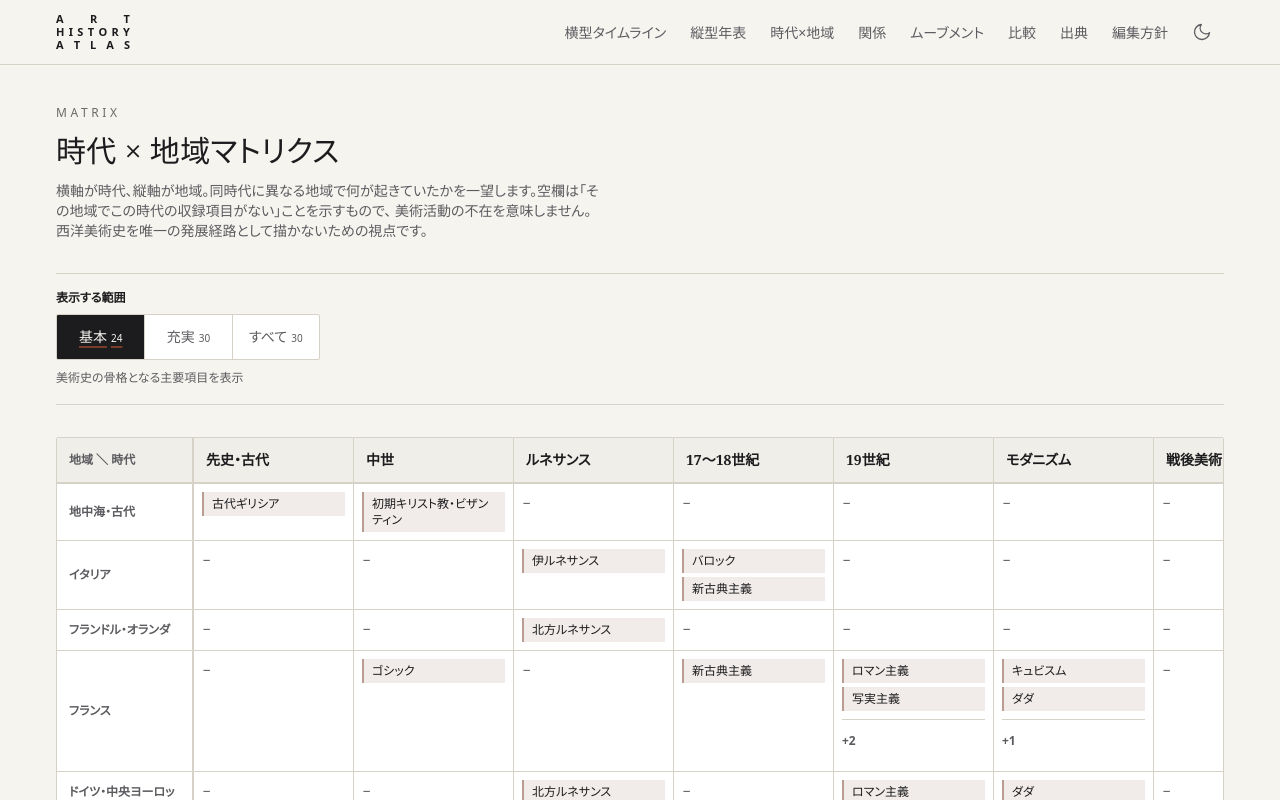
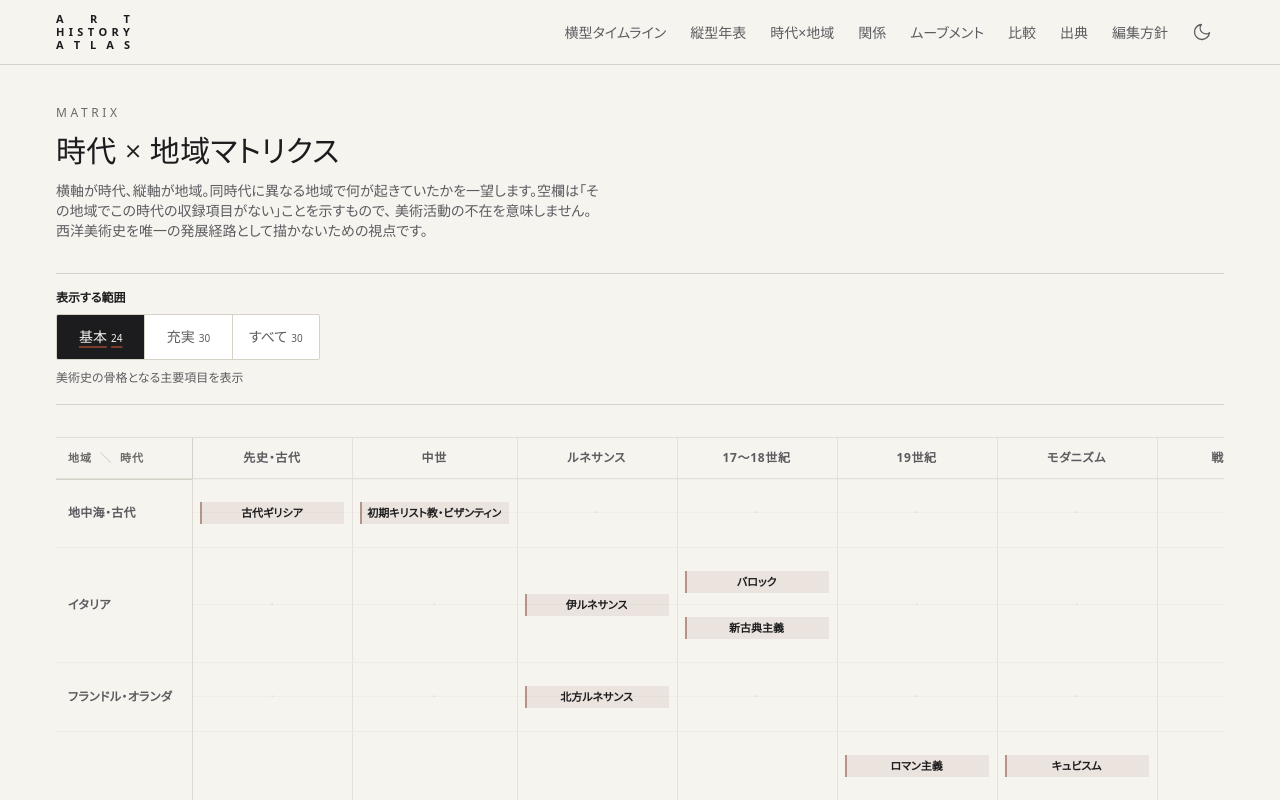
Before and after one commit to taktak2001/art-history-atlas, a Next.js app: page /matrix in a window 1280 px wide. Shown: the top 800 px of the page. Built offline with nearby package versions, Linux system fonts and the light colour scheme.

Commit message:
feat: restyle matrix as exhibition rails

```diff
--- a/src/app/globals.css
+++ b/src/app/globals.css
@@ -360,6 +360,7 @@ h1, h2, h3, h4 {
 
 .matrix-table {
   min-width: 88rem;
+  background: rgb(var(--c-paper));
 }
 
 .matrix-corner,
@@ -369,8 +370,152 @@ h1, h2, h3, h4 {
   max-width: 8.5rem;
 }
 
+.matrix-scroll {
+  border-block: 1px solid rgb(var(--c-line) / 0.62);
+  background: rgb(var(--c-paper));
+}
+
+.matrix-scroll .matrix-corner,
+.matrix-scroll .matrix-era-header,
+.matrix-scroll .matrix-row-header {
+  background: rgb(var(--c-paper));
+}
+
+.matrix-scroll .matrix-corner,
+.matrix-scroll .matrix-era-header {
+  border-bottom: 1px solid rgb(var(--c-line) / 0.58);
+}
+
+.matrix-scroll .matrix-corner {
+  display: table-cell;
+  color: rgb(var(--c-faint));
+  font-size: 0.6875rem;
+  font-weight: 600;
+  letter-spacing: 0.08em;
+  line-height: 1.25;
+  white-space: nowrap;
+}
+
+.matrix-corner__divider {
+  margin-inline: 0.28rem;
+  color: rgb(var(--c-line));
+}
+
+.matrix-scroll .matrix-era-header {
+  box-shadow:
+    inset 1px 0 rgb(var(--c-line) / 0.5),
+    0 1px 0 rgb(var(--c-line) / 0.18);
+  color: rgb(var(--c-muted));
+  font-family: var(--font-sans);
+  font-size: 0.75rem;
+  font-weight: 600;
+  letter-spacing: 0.055em;
+  line-height: 1.35;
+}
+
 .matrix-row-header {
-  background: rgb(var(--c-raised));
+  border-bottom: 1px solid rgb(var(--c-line) / 0.26);
+  background: rgb(var(--c-paper));
+  box-shadow: 1px 0 0 rgb(var(--c-line) / 0.5);
+  color: rgb(var(--c-muted));
+  font-size: 0.75rem;
+  font-weight: 600;
+  letter-spacing: 0.025em;
+  line-height: 1.45;
+}
+
+.matrix-lane-cell {
+  min-height: 4.75rem;
+  border: 0;
+  border-bottom: 1px solid rgb(var(--c-line) / 0.26);
+  padding: 0.75rem 0.5rem;
+  box-shadow: inset 1px 0 rgb(var(--c-line) / 0.5);
+  background:
+    linear-gradient(
+      to bottom,
+      transparent calc(50% - 0.5px),
+      rgb(var(--c-line) / 0.18) calc(50% - 0.5px),
+      rgb(var(--c-line) / 0.18) calc(50% + 0.5px),
+      transparent calc(50% + 0.5px)
+    ),
+    rgb(var(--c-paper));
+}
+
+.matrix-ribbon-list {
+  display: grid;
+  gap: 0.125rem;
+}
+
+.matrix-ribbon-link {
+  position: relative;
+  display: flex;
+  min-height: 2.75rem;
+  align-items: center;
+  justify-content: center;
+  overflow: hidden;
+  padding-inline: 0.45rem;
+  color: rgb(var(--c-ink));
+  font-size: 0.6875rem;
+  font-weight: 600;
+  line-height: 1.2;
+  text-align: center;
+  text-decoration: none;
+}
+
+.matrix-ribbon-link::before {
+  position: absolute;
+  inset-inline: 0;
+  top: 50%;
+  height: 1.375rem;
+  border-inline-start: 2px solid rgb(var(--c-accent) / 0.48);
+  background: rgb(var(--c-accent) / 0.09);
+  content: '';
+  transform: translateY(-50%);
+  transition:
+    background-color 140ms ease,
+    border-color 140ms ease;
+}
+
+.matrix-ribbon-link:hover::before,
+.matrix-ribbon-link:focus-visible::before {
+  border-inline-start-color: rgb(var(--c-accent) / 0.8);
+  background: rgb(var(--c-accent) / 0.16);
+}
+
+.matrix-ribbon-label {
+  position: relative;
+  z-index: 1;
+  overflow: hidden;
+  max-width: 100%;
+  white-space: nowrap;
+  text-overflow: ellipsis;
+}
+
+.matrix-empty {
+  display: block;
+  color: rgb(var(--c-line) / 0.82);
+  font-size: 0.75rem;
+  line-height: 2.75rem;
+  text-align: center;
+}
+
+.matrix-cell-toggle {
+  display: flex;
+  min-height: 2.75rem;
+  width: 100%;
+  align-items: center;
+  justify-content: center;
+  color: rgb(var(--c-muted));
+  font-size: 0.6875rem;
+  font-weight: 600;
+}
+
+.matrix-cell-toggle:hover,
+.matrix-cell-toggle:focus-visible {
+  color: rgb(var(--c-ink));
+  text-decoration: underline;
+  text-decoration-color: rgb(var(--c-accent));
+  text-underline-offset: 0.2em;
 }
 
 .compare-controls {
@@ -555,6 +700,20 @@ h1, h2, h3, h4 {
 
   .matrix-table .data-table-column-header {
     min-width: 8.75rem;
+  }
+
+  .matrix-scroll .matrix-era-header {
+    font-size: 0.6875rem;
+    letter-spacing: 0.035em;
+  }
+
+  .matrix-row-header {
+    font-size: 0.6875rem;
+  }
+
+  .matrix-lane-cell {
+    min-height: 4.25rem;
+    padding-block: 0.625rem;
   }
 
   .compare-corner,
--- a/src/components/MatrixView.tsx
+++ b/src/components/MatrixView.tsx
@@ -51,7 +51,7 @@ export function MatrixView({
       />
 
       <div
-        className="data-table-scroll mt-8 rounded-sm border hairline"
+        className="data-table-scroll matrix-scroll mt-8"
         data-matrix-lod={lod}
         role="region"
         aria-label="地域と時代のマトリクス表"
@@ -65,16 +65,18 @@ export function MatrixView({
             <tr>
               <th
                 scope="col"
-                className="data-table-corner matrix-corner border-b border-r hairline p-3 text-left text-xs text-muted"
+                className="data-table-corner matrix-corner p-3 text-left"
                 data-sticky-cell="corner"
               >
-                地域 ＼ 時代
+                <span className="matrix-corner__region">地域</span>
+                <span aria-hidden="true" className="matrix-corner__divider"> ＼ </span>
+                <span className="matrix-corner__era">時代</span>
               </th>
               {ERA_ORDER.map((era) => (
                 <th
                   key={era}
                   scope="col"
-                  className="data-table-column-header min-w-[160px] border-b border-l hairline p-3 text-left font-serif text-sm"
+                  className="data-table-column-header matrix-era-header min-w-[160px] p-3 text-center"
                   data-sticky-cell="column"
                 >
                   {ERA_LABELS[era]}
@@ -87,7 +89,7 @@ export function MatrixView({
               <tr key={region}>
                 <th
                   scope="row"
-                  className="data-table-row-header matrix-row-header border-r border-t hairline p-3 text-left text-xs text-muted"
+                  className="data-table-row-header matrix-row-header p-3 text-left"
                   data-sticky-cell="row"
                 >
                   {REGION_LABELS[region]}
@@ -111,21 +113,29 @@ export function MatrixView({
                   return (
                     <td
                       key={era}
-                      className="border-l border-t hairline align-top p-2"
+                      className="matrix-lane-cell align-middle"
                       data-matrix-cell={key}
                     >
                       {cell.length === 0 ? (
-                        <span aria-hidden="true" className="text-faint">−</span>
+                        <span aria-hidden="true" className="matrix-empty">·</span>
                       ) : (
                         <>
-                          <ul className="space-y-1">
+                          <ul className="matrix-ribbon-list">
                             {shown.map((movement) => (
                               <li key={movement.id}>
                                 <Link
                                   href={`/movements/${movement.id}/`}
-                                  className="block border-l-2 border-accent/45 bg-accent/10 px-2 py-1 text-xs text-ink hover:bg-accent/20"
+                                  className="matrix-ribbon-link"
+                                  aria-label={
+                                    movement.shortLabel
+                                      ? `${movement.shortLabel}（正式名称：${movement.nameJa}）`
+                                      : movement.nameJa
+                                  }
+                                  title={movement.nameJa}
                                 >
-                                  {movement.shortLabel ?? movement.nameJa}
+                                  <span className="matrix-ribbon-label">
+                                    {movement.shortLabel ?? movement.nameJa}
+                                  </span>
                                 </Link>
                               </li>
                             ))}
@@ -135,9 +145,9 @@ export function MatrixView({
                               type="button"
                               onClick={() => toggleCell(key)}
                               aria-expanded={expanded}
-                              className="mt-2 min-h-11 w-full border-t hairline text-left text-xs font-bold text-muted hover:text-ink"
+                              className="matrix-cell-toggle"
                             >
-                              {expanded ? '折りたたむ' : `+${hiddenCount}`}
+                              {expanded ? '折りたたむ' : `+${hiddenCount}件を表示`}
                               <span className="sr-only">
                                 {REGION_LABELS[region]}、{ERA_LABELS[era]}のセル
                               </span>
```
Also changed, not shown: 5 other files (tests, documents, lock files or other folders).
